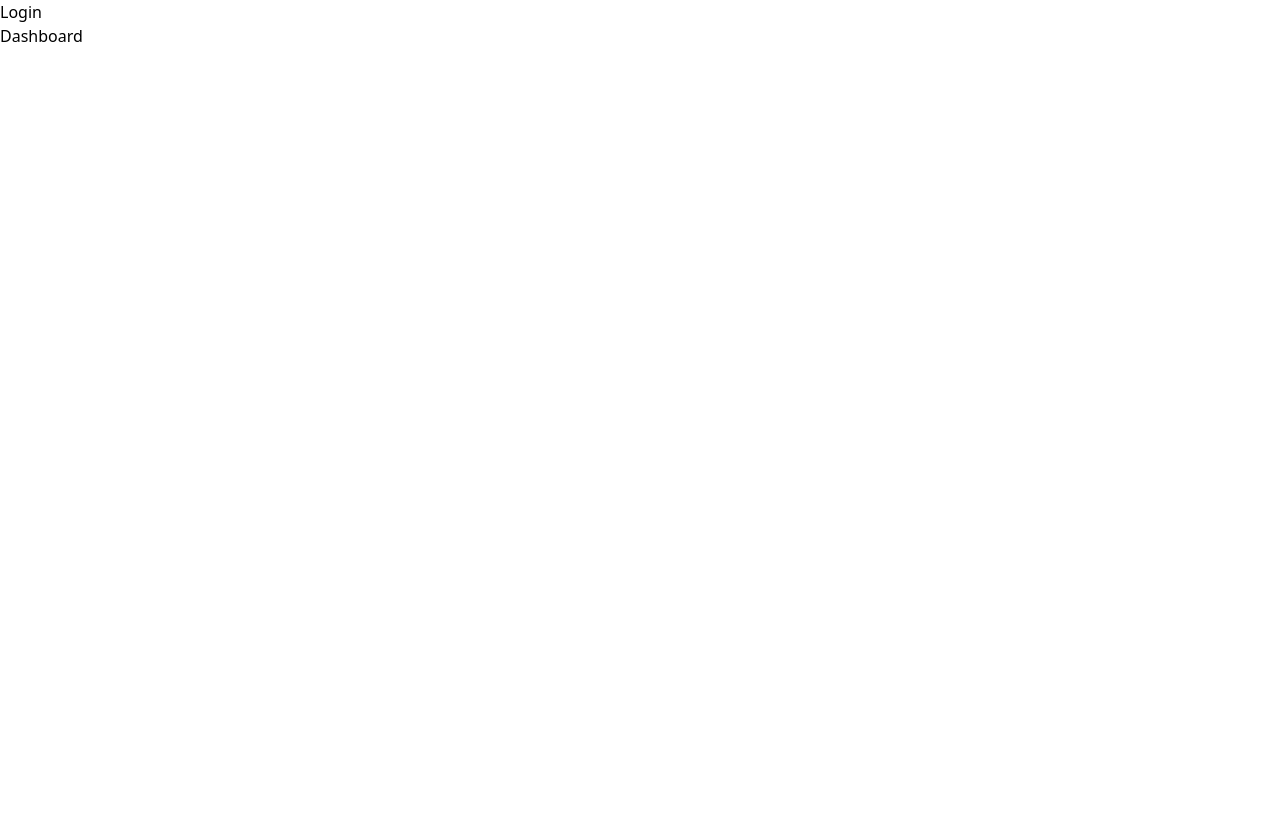
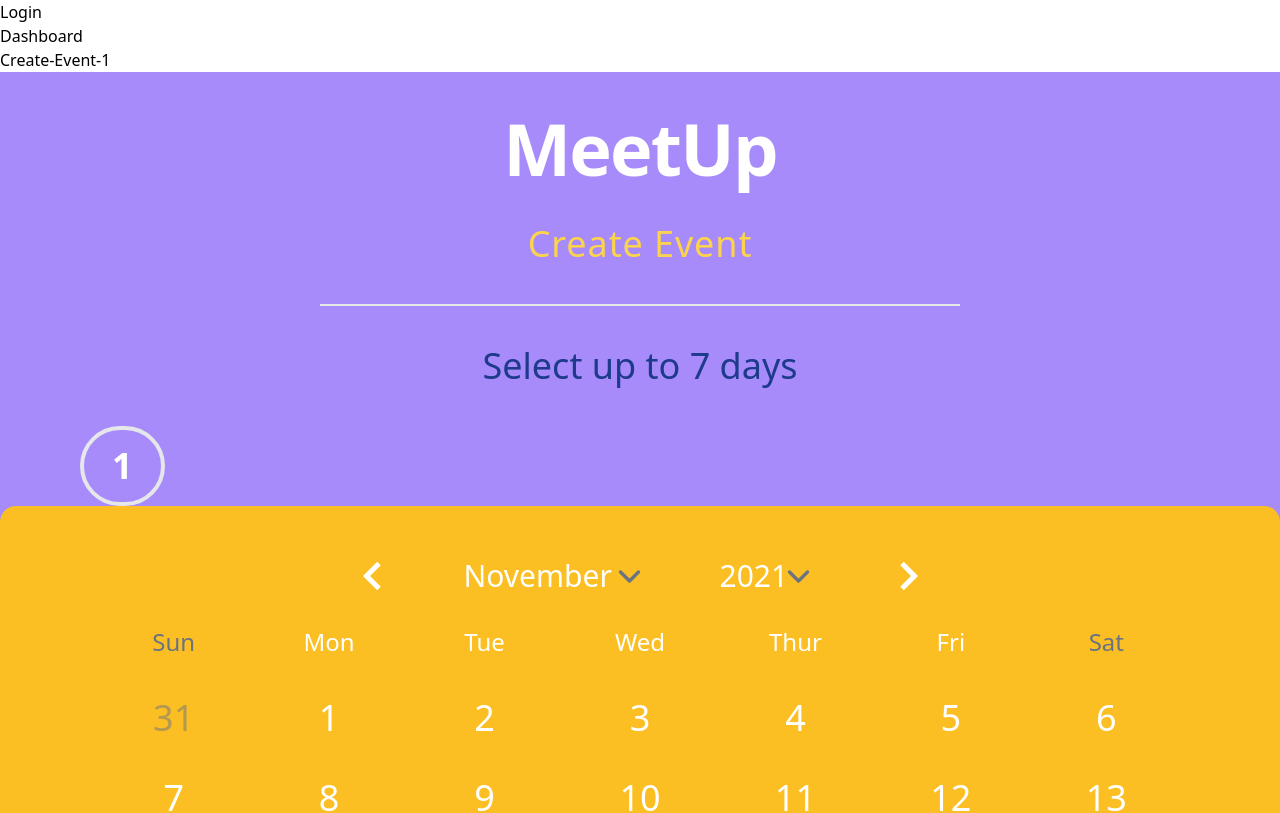
Before and after one commit to KrithikNaralasetty/CloudComputingTermProject, a React (Create React App) app in the folder client-app/: page /create-event-1 in a window 1280 px wide. Before the commit this address had no page. Shown: the top 813 px of the page. Built offline with nearby package versions, Linux system fonts and the light colour scheme.

Commit message:
Built UI of Calendar and Step 1 for creating an event

```diff
--- a/client-app/package.json
+++ b/client-app/package.json
@@ -7,6 +7,9 @@
     "@testing-library/jest-dom": "^5.11.4",
     "@testing-library/react": "^11.1.0",
     "@testing-library/user-event": "^12.1.10",
+    "classnames": "^2.3.1",
+    "dayjs": "^1.10.7",
+    "ramda": "^0.27.1",
     "react": "^17.0.2",
     "react-dom": "^17.0.2",
     "react-router-dom": "^6.0.2",
--- a/client-app/src/App.js
+++ b/client-app/src/App.js
@@ -3,6 +3,7 @@ import { Routes, Route, Link } from "react-router-dom";
 
 import Login from "./pages/Login"
 import Dashboard from "./pages/Dashboard"
+import CreateEvent1 from "./pages/CreateEvent1"
 
 function App() {
   return (
@@ -14,10 +15,14 @@ function App() {
           <li>
             <Link to="/dashboard">Dashboard</Link>
           </li>
+          <li>
+            <Link to="/create-event-1">Create-Event-1</Link>
+          </li>
         </ul>
       <Routes>
         <Route path="/login" element={<Login />} />
         <Route path="/dashboard" element={<Dashboard />} />
+        <Route path="/create-event-1" element={<CreateEvent1 />} />
       </Routes>
     </div>
   );
--- /dev/null
+++ b/client-app/src/components/Calendar.js
@@ -0,0 +1,145 @@
+import PropTypes from "prop-types";
+import classNames from "classnames";
+import {
+  daysOfWeek,
+  createDaysForCurrentMonth,
+  createDaysForNextMonth,
+  createDaysForPreviousMonth,
+  isWeekendDay,
+  getMonthDropdownOptions,
+  getYearDropdownOptions
+} from "./Helpers";
+
+import { BiChevronLeft, BiChevronRight } from 'react-icons/bi'
+
+Calendar.propTypes = {
+  className: PropTypes.string,
+  yearAndMonth: PropTypes.arrayOf(PropTypes.number).isRequired, // e.g. [2021, 6] for June 2021
+  onYearAndMonthChange: PropTypes.func.isRequired,
+  renderDay: PropTypes.func
+};
+export default function Calendar({
+  className = "",
+  yearAndMonth = [2021, 9],
+  onYearAndMonthChange,
+  renderDay = () => null
+}) {
+  const [year, month] = yearAndMonth;
+
+  let currentMonthDays = createDaysForCurrentMonth(year, month);
+  let previousMonthDays = createDaysForPreviousMonth(
+    year,
+    month,
+    currentMonthDays
+  );
+  let nextMonthDays = createDaysForNextMonth(year, month, currentMonthDays); //returns an array of objects representing each day in the specified month/year
+  let calendarGridDayObjects = [
+    ...previousMonthDays,
+    ...currentMonthDays,
+    ...nextMonthDays
+  ];
+
+  const handleMonthNavBackButtonClick = () => {
+    let nextYear = year;
+    let nextMonth = month - 1;
+    if (nextMonth === 0) {
+      nextMonth = 12;
+      nextYear = year - 1;
+    }
+    onYearAndMonthChange([nextYear, nextMonth]);
+  };
+
+  const handleMonthNavForwardButtonClick = () => {
+    let nextYear = year;
+    let nextMonth = month + 1;
+    if (nextMonth === 13) {
+      nextMonth = 1;
+      nextYear = year + 1;
+    }
+    onYearAndMonthChange([nextYear, nextMonth]);
+  };
+
+  const handleMonthSelect = (evt) => {
+    let nextYear = year;
+    let nextMonth = parseInt(evt.target.value, 10);
+    onYearAndMonthChange([nextYear, nextMonth]);
+  };
+
+  const handleYearSelect = (evt) => {
+    let nextMonth = month;
+    let nextYear = parseInt(evt.target.value, 10);
+    onYearAndMonthChange([nextYear, nextMonth]);
+  };
+
+  return (
+    <div className="calendar-root px-24 py-10 rounded-2xl bg-yellow-400 shadow-xl">
+
+      <div className="navigation-header flex flex-row space-x-12 justify-center text-white">
+        <BiChevronLeft className="text-6xl" onClick={handleMonthNavBackButtonClick} />
+        <select
+          className="month-select text-3xl border-none bg-yellow-400"
+          value={month}
+          onChange={handleMonthSelect}
+        >
+          {getMonthDropdownOptions().map(({ label, value }) => (
+            <option value={value} key={value}>
+              {label}
+            </option>
+          ))}
+        </select>
+        <select
+          className="year-select text-3xl border-none bg-yellow-400"
+          value={year}
+          onChange={handleYearSelect}
+        >
+          {getYearDropdownOptions(year).map(({ label, value }) => (
+            <option value={value} key={value}>
+              {label}
+            </option>
+          ))}
+        </select>
+        <BiChevronRight className="text-6xl" onClick={handleMonthNavForwardButtonClick} />
+      </div>
+
+        {/*------------Days of Week--------------*/}
+
+      <div className="days-of-week grid grid-cols-7 text-2xl my-4 container text-white">
+        {daysOfWeek.map((day, index) => (
+          <div
+            key={day}
+            className={classNames("day-of-week-header-cell p-1", {
+              "text-gray-500": [6, 0].includes(index)
+            })}
+          >
+            {day}
+          </div>
+        ))}
+      </div>
+
+        {/*------------Grid--------------*/}
+
+      <div className="days-grid grid grid-cols-7 h-full text-gray-500 sm:text-xl md:text-2xl lg:text-4xl font-light text-opacity-50">
+        {calendarGridDayObjects.map((day) => (
+          <div
+            key={day.dateString}
+            className={classNames("day-grid-item-container flex flex-col relative p-5 hover:text-opacity-50", {
+              "weekend-day": isWeekendDay(day.dateString),
+              "text-white text-opacity-100": day.isCurrentMonth
+            })}
+          >
+            <div className="day-content-wrapper relative min-h-0">{renderDay(day)}</div>
+          </div>
+        ))}
+      </div>
+    </div>
+  );
+}
+
+CalendarDayHeader.propTypes = {
+  calendarDayObject: PropTypes.object.isRequired
+};
+export function CalendarDayHeader({ calendarDayObject }) {
+  return (
+    <div className="day-grid-item-header">{calendarDayObject.dayOfMonth}</div>
+  );
+}
--- /dev/null
+++ b/client-app/src/components/Helpers.js
@@ -0,0 +1,100 @@
+import { range } from "ramda";
+import dayjs from "dayjs";
+import weekday from "dayjs/plugin/weekday";
+import weekOfYear from "dayjs/plugin/weekOfYear";
+
+dayjs.extend(weekday);
+dayjs.extend(weekOfYear);
+
+export const daysOfWeek = [
+  "Sun",
+  "Mon",
+  "Tue",
+  "Wed",
+  "Thur",
+  "Fri",
+  "Sat"
+];
+
+export function getYearDropdownOptions(currentYear) {
+  let minYear = currentYear - 4;
+  let maxYear = currentYear + 5;
+  return range(minYear, maxYear + 1).map((y) => ({ label: `${y}`, value: y }));
+}
+
+export function getMonthDropdownOptions() {
+  return range(1, 13).map((m) => ({
+    value: m,
+    label: dayjs()
+      .month(m - 1)
+      .format("MMMM") //formats number to full month name | 'MMMM' = January-December | 0 = January ... 11 = December
+  }));
+}
+
+export function getNumberOfDaysInMonth(year, month) {
+  return dayjs(`${year}-${month}-01`).daysInMonth(); //returns either 28, 30, 31 based on date '2019-01-25' => 31
+}
+
+export function createDaysForCurrentMonth(year, month) {
+  return [...Array(getNumberOfDaysInMonth(year, month))].map((_, index) => {
+    return {
+      dateString: dayjs(`${year}-${month}-${index + 1}`).format("YYYY-MM-DD"), //returns an object, this line returns date string formatted
+      dayOfMonth: index + 1, //day date
+      isCurrentMonth: true
+    };
+  }); //all in all, it returns an array of objects each representing a day in the specified month/year
+}
+
+export function createDaysForPreviousMonth(year, month, currentMonthDays) {
+  const firstDayOfTheMonthWeekday = getWeekday(currentMonthDays[0].dateString); //figures out weekday of first day of month
+  const previousMonth = dayjs(`${year}-${month}-01`).subtract(1, "month");
+
+  const visibleNumberOfDaysFromPreviousMonth = firstDayOfTheMonthWeekday;
+
+  const previousMonthLastMondayDayOfMonth = dayjs(
+    currentMonthDays[0].dateString
+  )
+    .subtract(visibleNumberOfDaysFromPreviousMonth, "day")
+    .date();
+
+  return [...Array(visibleNumberOfDaysFromPreviousMonth)].map((_, index) => {
+    return {
+      dateString: dayjs(
+        `${previousMonth.year()}-${previousMonth.month() + 1}-${
+          previousMonthLastMondayDayOfMonth + index
+        }`
+      ).format("YYYY-MM-DD"),
+      dayOfMonth: previousMonthLastMondayDayOfMonth + index,
+      isCurrentMonth: false,
+      isPreviousMonth: true
+    };
+  });
+}
+
+export function createDaysForNextMonth(year, month, currentMonthDays) {
+  const lastDayOfTheMonthWeekday = getWeekday(
+    `${year}-${month}-${currentMonthDays.length}`
+  );
+  const nextMonth = dayjs(`${year}-${month}-01`).add(1, "month");
+  const visibleNumberOfDaysFromNextMonth = 6 - lastDayOfTheMonthWeekday;
+
+  return [...Array(visibleNumberOfDaysFromNextMonth)].map((day, index) => {
+    return {
+      dateString: dayjs(
+        `${nextMonth.year()}-${nextMonth.month() + 1}-${index + 1}`
+      ).format("YYYY-MM-DD"),
+      dayOfMonth: index + 1,
+      isCurrentMonth: false,
+      isNextMonth: true
+    };
+  });
+}
+
+// sunday === 0, saturday === 6
+export function getWeekday(dateString) { //returns weekday 0-6 based on date passed in
+  return dayjs(dateString).weekday();
+}
+
+export function isWeekendDay(dateString) {
+  return [6, 0].includes(getWeekday(dateString));
+}
--- /dev/null
+++ b/client-app/src/pages/CreateEvent1.js
@@ -0,0 +1,31 @@
+import { useState } from "react";
+import Calendar, { CalendarDayHeader } from "../components/Calendar";
+
+const CreateEvent1 = () => {
+    const [yearAndMonth, setYearAndMonth] = useState([2021, 11]);
+    return (
+        <div className="bg-purple-400 w-full h-full text-center">
+            <div className="w-1/2 mx-auto">
+                <h1 className="text-white text-7xl font-bold tracking-tight pt-10">MeetUp</h1>
+                <h2 className="text-yellow-300 text-4xl font-medium tracking-wide py-10 border-b-2 ">Create Event</h2>
+                <h3 className="text-blue-900 text-4xl my-10">Select up to 7 days</h3>
+            </div>
+            <div className="text-4xl font-semibold text-white rounded-full py-4 px-7 text-left ml-20 border-4 w-min">1</div>
+            <div className="max-w-1/2 mx-auto container">
+                <Calendar
+                    yearAndMonth={yearAndMonth}
+                    onYearAndMonthChange={setYearAndMonth}
+                    renderDay={(calendarDayObject) => (
+                        <div>
+                            <CalendarDayHeader calendarDayObject={calendarDayObject} />
+                        </div>
+                    )}
+                />
+            </div>
+            <button className=" my-10 text-4xl border-b-2 border-blue-900 text-blue-900 hover:border-blue-800
+             hover:text-gray-600 cursor-pointer">Next</button>
+        </div>
+    )
+}
+
+export default CreateEvent1
--- a/client-app/tailwind.config.js
+++ b/client-app/tailwind.config.js
@@ -8,6 +8,11 @@ module.exports = {
       'sans': ['Montserrat', ...defaultTheme.fontFamily.sans],
       'serif': [...defaultTheme.fontFamily.serif],
       'mono': [...defaultTheme.fontFamily.mono]
+    },
+    extend: {
+      gridTemplateColumns: {
+        '7': 'repeat(7, 1fr)'
+      }
     }
     /*backgroundColor: theme => ({
       ...theme('colors'),
```
Also changed, not shown: 1 other file (tests, documents, lock files or other folders).
